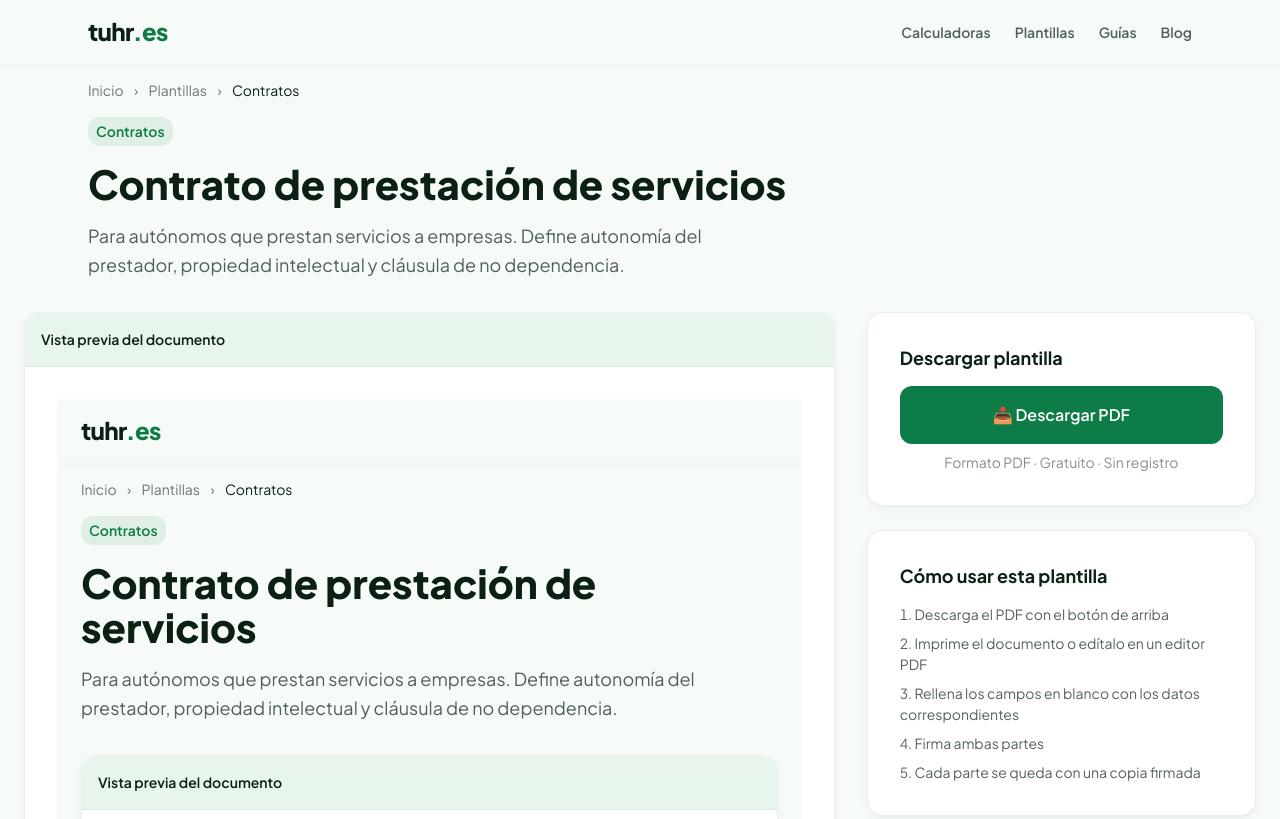
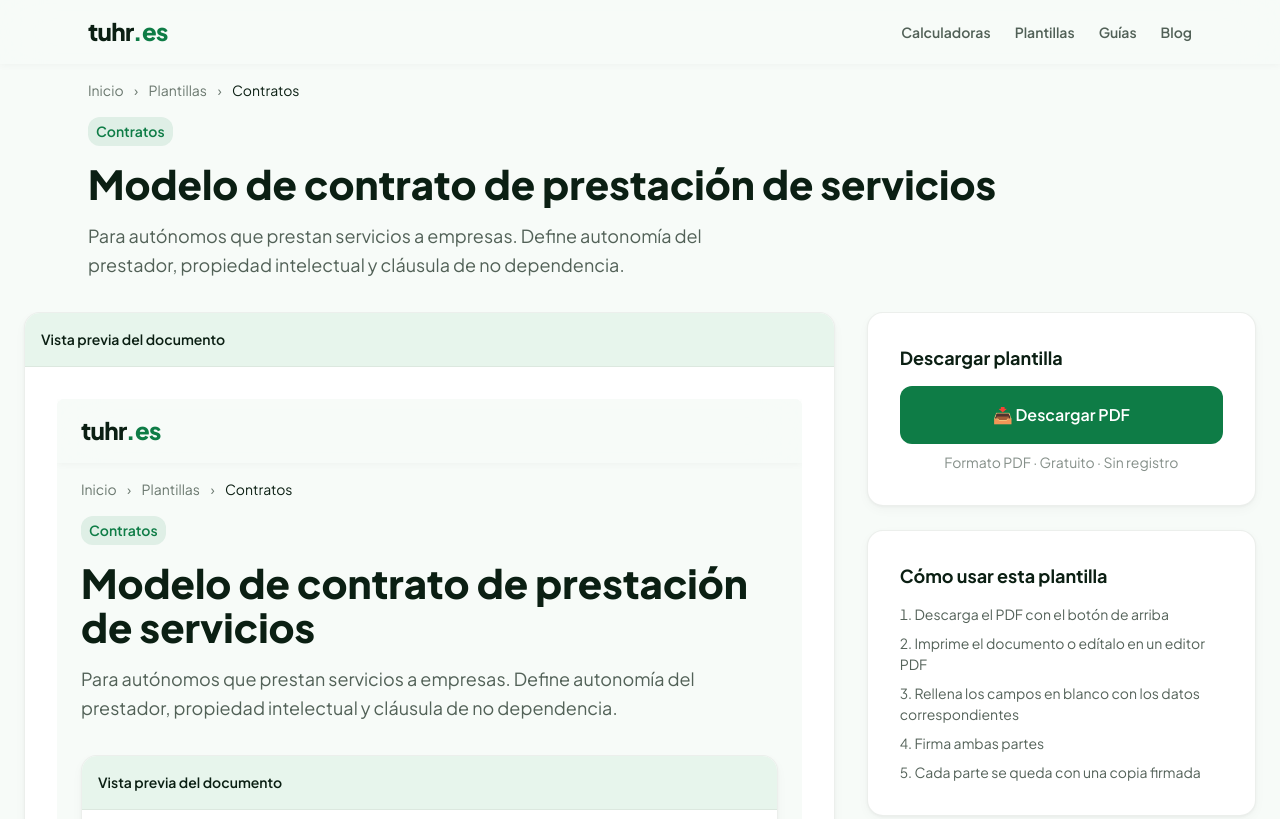
Before and after one commit to sergioramiro/tuhr.es, an Astro site: page /plantillas/prestacion-servicios in a window 1280 px wide. Shown: the top 819 px of the page. Built offline with nearby package versions, Linux system fonts and the light colour scheme; Astro itself is replaced by a stand-in of ours.

Commit message:
seo(tuhr): semana 1C — diferencia títulos de prestación de servicios (guía informacional vs plantilla modelo)

```diff
--- a/src/pages/guias/contrato-prestacion-servicios/index.astro
+++ b/src/pages/guias/contrato-prestacion-servicios/index.astro
@@ -10,7 +10,7 @@ const htmlContent = marked.parse(md);
 ---
 
 <GuideLayout
-  title="Contrato de prestación de servicios | tuhr.es"
+  title="Qué es un contrato de prestación de servicios | tuhr.es"
   description="Diferencias con el contrato laboral, cláusulas esenciales, implicaciones fiscales y consejos para autónomos que prestan servicios a empresas."
   category="Guía Jurídica Actualizada 2026"
   readTime="11 min de lectura"
--- a/src/pages/plantillas/prestacion-servicios/index.astro
+++ b/src/pages/plantillas/prestacion-servicios/index.astro
@@ -3,7 +3,7 @@ import Layout from '../../../layouts/Layout.astro';
 ---
 
 <Layout
-  title="Contrato prestación servicios | tuhr.es"
+  title="Modelo de contrato de prestación de servicios gratis | tuhr.es"
   description="Para autónomos que prestan servicios a empresas. Define autonomía del prestador, propiedad intelectual y cláusula de no dependencia."
 >
   <main class="pt-16">
@@ -23,7 +23,7 @@ import Layout from '../../../layouts/Layout.astro';
       <div class="flex items-center gap-space-sm mb-space-md">
         <span class="px-space-sm py-1 bg-primary/10 text-primary text-body-sm font-semibold rounded-button">Contratos</span>
       </div>
-      <h1 class="font-headline text-headline-xl font-extrabold text-on-surface">Contrato de prestación de servicios</h1>
+      <h1 class="font-headline text-headline-xl font-extrabold text-on-surface">Modelo de contrato de prestación de servicios</h1>
       <p class="mt-space-md text-body-lg text-on-surface/70 max-w-2xl">Para autónomos que prestan servicios a empresas. Define autonomía del prestador, propiedad intelectual y cláusula de no dependencia.</p>
     </section>
 
```
